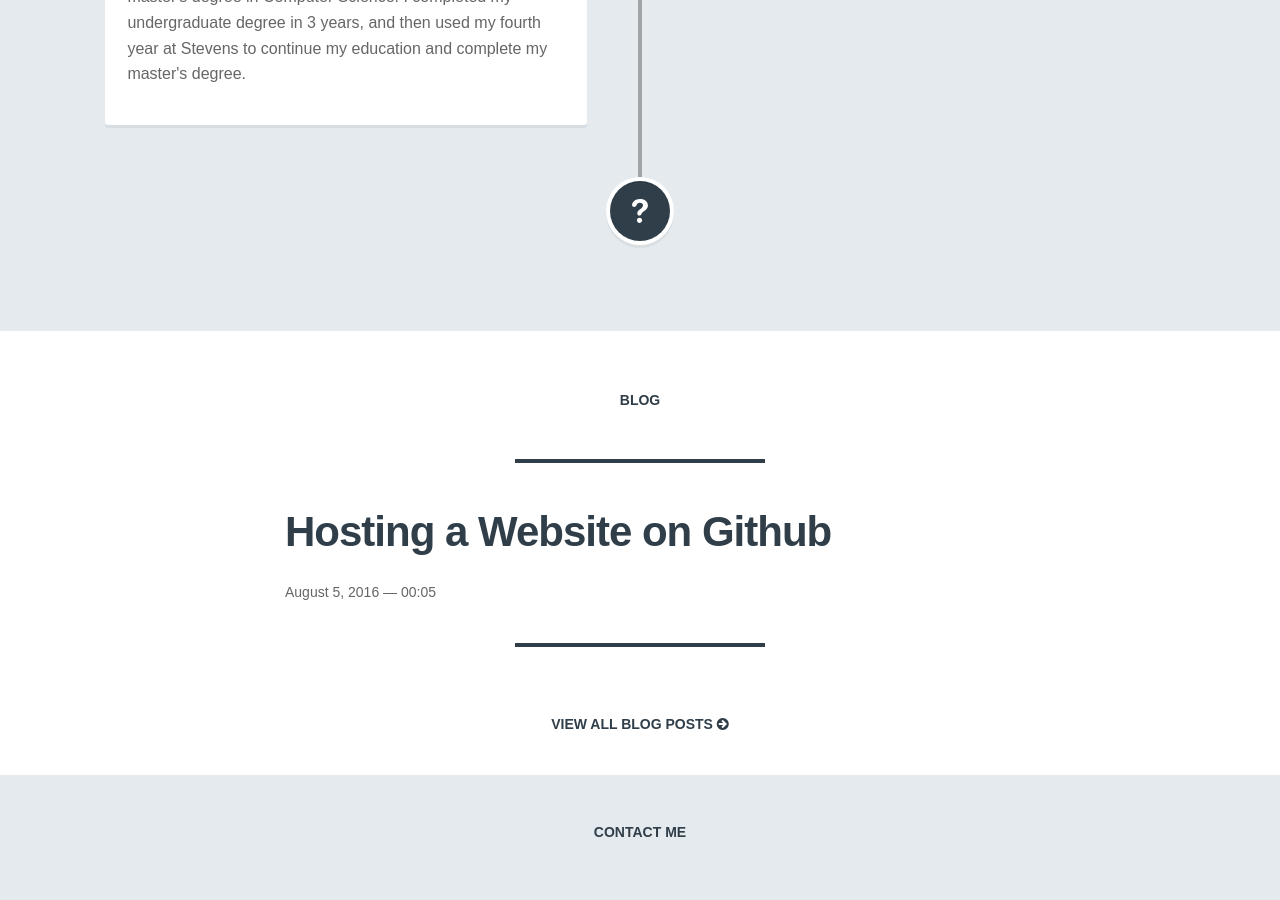
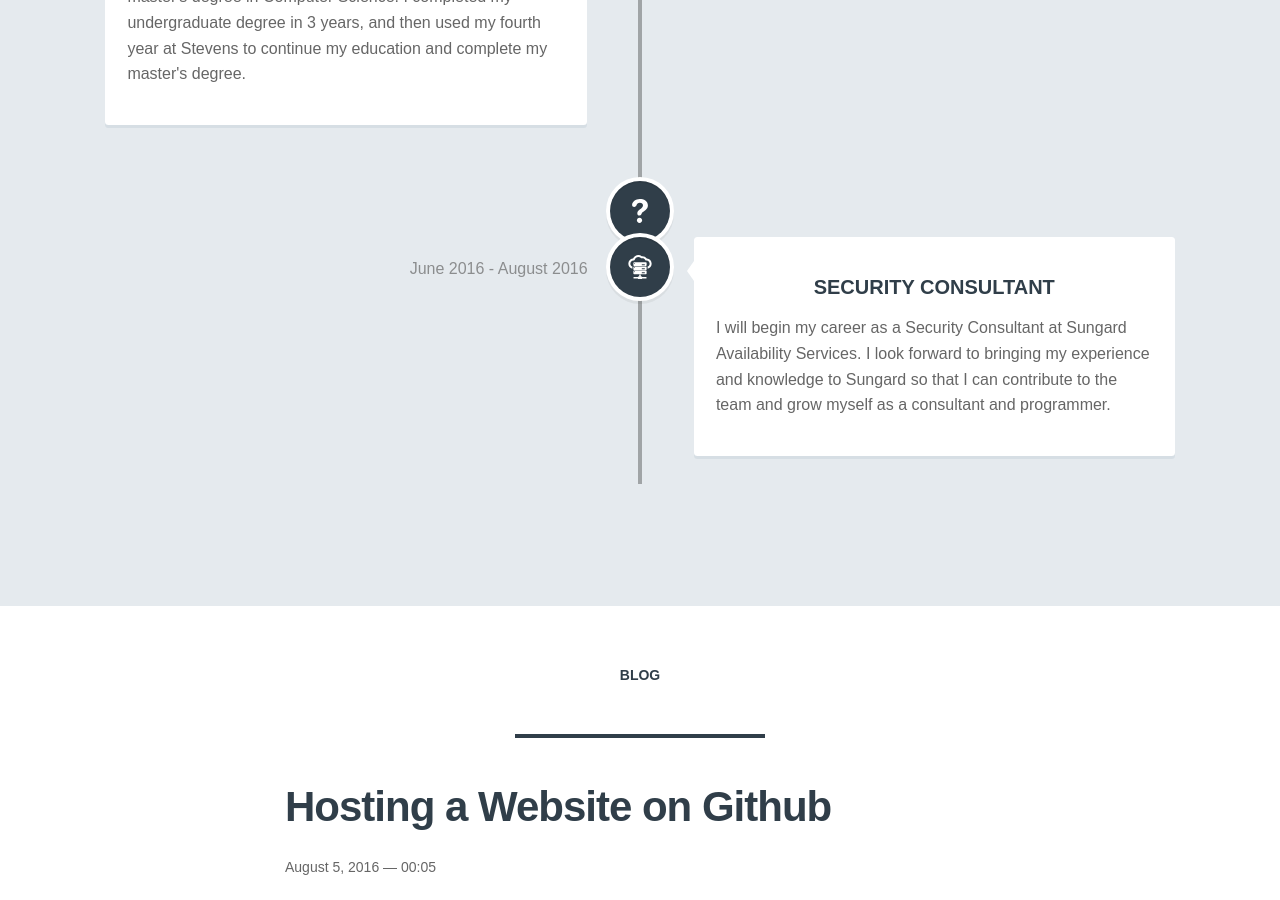
Before and after one commit to nickm221/nickmassa.com, a Jekyll site: the page built from index.html, in a window 1280 px wide and 900 px high, scrolled down 2766 px. Built offline with Jekyll 4.4.1, drawn with Linux system fonts in a browser that asks for light colours; nearby versions of some CDN libraries; Markdown is read by kramdown in place of the engine named in the settings.

Commit message:
Add Sungard Availability Services

```diff
--- a/_includes/history.html
+++ b/_includes/history.html
@@ -59,6 +59,16 @@
             <img src="../assets/img/question30.svg" alt="Location"/>
           </div>
         </div><!-- cd-timeline-->
+       <div class="cd-timeline-block">
+        <div class="cd-timeline-img cd-location">
+          <img src="../assets/img/hosting.svg" alt="Location"/>
+        </div><!-- cd-timeline-img-->
+        <div class="cd-timeline-content">
+          <h2>Security Consultant</h2>
+          <p>I will begin my career as a Security Consultant at Sungard Availability Services.  I look forward to bringing my experience and knowledge to Sungard so that I can contribute to the team and grow myself as a consultant and programmer. </p>
+          <span class="cd-date">June 2016 - August 2016</span>
+        </div><!-- cd-timeline-content--><!-- cd-timeline-block-->
+      </div>
       </div>
     </section>
     <div class="cd-timeline-header"><h2></h2>
```
